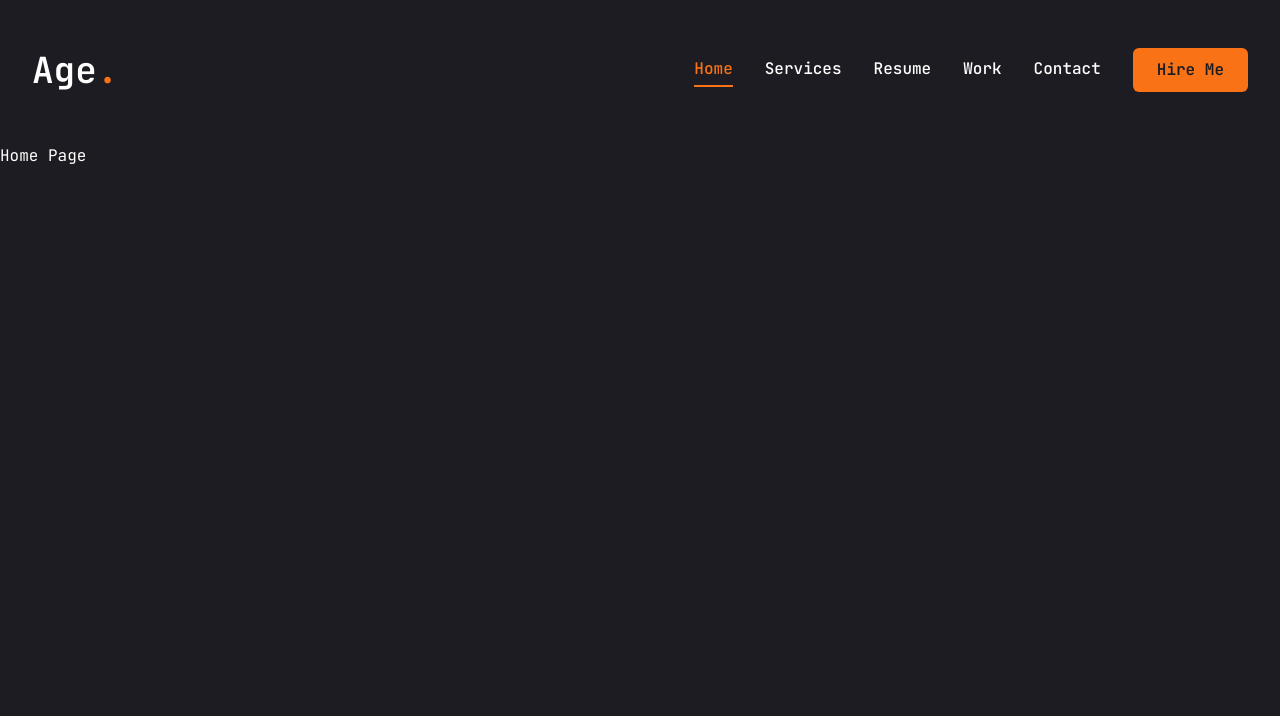
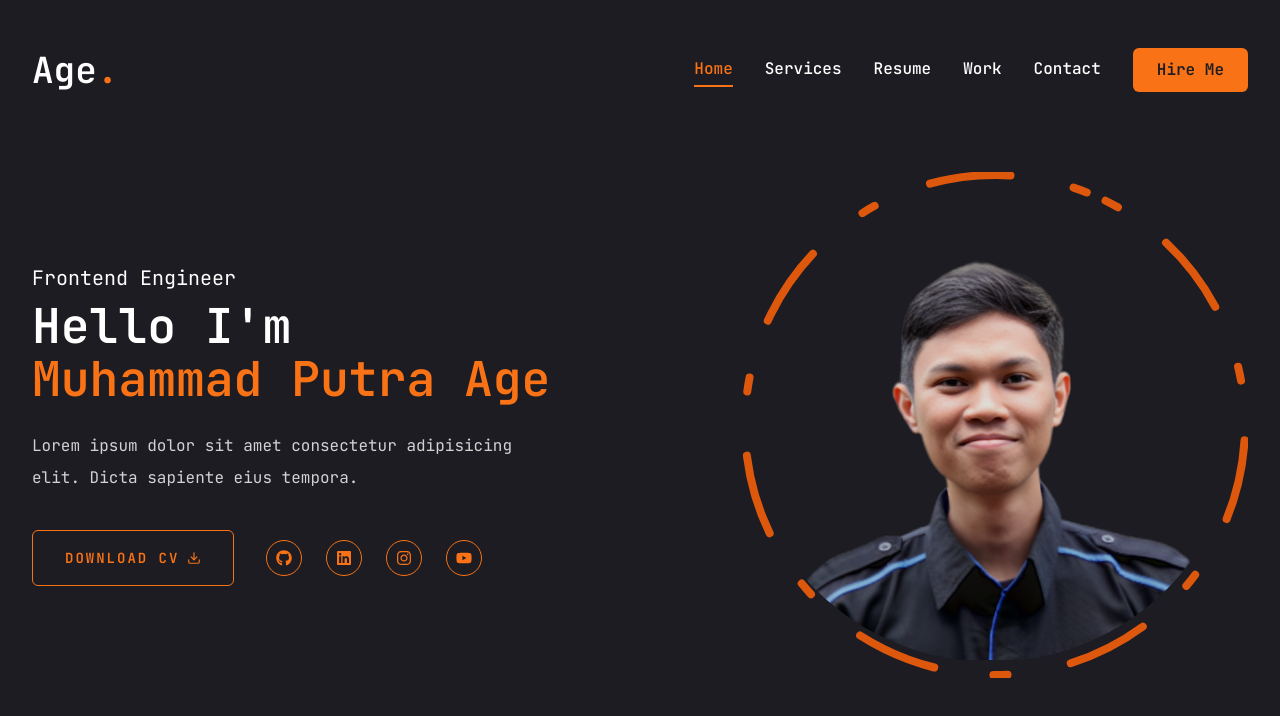
Before and after one commit to MuhammadPutraAge/muhammadputraaage.com, a Next.js app: page / in a window 1280 px wide. Shown: the top 716 px of the page. Built offline with nearby package versions, Linux system fonts and the light colour scheme.

Commit message:
implement home page

```diff
--- a/app/globals.css
+++ b/app/globals.css
@@ -24,4 +24,8 @@
   .wrapper {
     @apply mx-auto max-w-7xl px-8;
   }
+
+  .hero-title {
+    @apply text-3xl xl:text-5xl leading-[1.1] font-semibold;
+  }
 }
--- a/app/page.tsx
+++ b/app/page.tsx
@@ -1,3 +1,48 @@
-export default function Home() {
-  return <main>Home Page</main>;
-}
+import Photo from "@/components/Photo";
+import Socials from "@/components/Socials";
+import { Button } from "@/components/ui/button";
+import { FiDownload } from "react-icons/fi";
+
+const Home = () => {
+  return (
+    <section className="h-full wrapper">
+      <div className="flex flex-col xl:flex-row justify-between items-center xl:pt-8 xl:pb-24">
+        <div className="text-center xl:text-left flex flex-col items-center xl:items-start order-2 xl:order-none">
+          <p className="text-xl mb-2">Frontend Engineer</p>
+          <h1 className="hero-title mb-6">
+            Hello I&apos;m <br />{" "}
+            <span className="text-accent">Muhammad Putra Age</span>
+          </h1>
+          <p className="max-w-[500px] mb-9 text-white/80">
+            Lorem ipsum dolor sit amet consectetur adipisicing elit. Dicta
+            sapiente eius tempora.
+          </p>
+
+          <div className="flex flex-col xl:flex-row gap-8 items-center">
+            <Button
+              variant="outline"
+              size="lg"
+              className="uppercase flex items-center gap-2"
+            >
+              <span>Download CV</span>
+              <FiDownload />
+            </Button>
+
+            <div className="mb-8 xl:mb-0">
+              <Socials
+                containerClassName="flex items-center gap-6"
+                iconClassName="size-9 border border-accent rounded-full flex justify-center items-center text-accent text-base hover:bg-accent hover:text-primary transition-all duration-500"
+              />
+            </div>
+          </div>
+        </div>
+
+        <div className="order-1 xl:order-none mb-8 xl:mb-0">
+          <Photo />
+        </div>
+      </div>
+    </section>
+  );
+};
+
+export default Home;
--- a/components/Header.tsx
+++ b/components/Header.tsx
@@ -8,9 +8,9 @@ const Header = () => {
   return (
     <header className="wrapper py-8 xl:py-12 text-white flex items-center justify-between">
       <Link href="/">
-        <h1 className="text-4xl font-semibold">
+        <p className="text-4xl font-semibold">
           Age<span className="text-accent">.</span>
-        </h1>
+        </p>
       </Link>
 
       <div className="hidden xl:flex items-center gap-8">
--- a/components/MobileNav.tsx
+++ b/components/MobileNav.tsx
@@ -29,9 +29,9 @@ const MobileNav = () => {
         <div className="mt-32 mb-40 text-center text-2xl">
           <SheetClose asChild>
             <Link href="/">
-              <h1 className="text-4xl font-semibold">
+              <p className="text-4xl font-semibold">
                 Age<span className="text-accent">.</span>
-              </h1>
+              </p>
             </Link>
           </SheetClose>
         </div>
--- /dev/null
+++ b/components/Photo.tsx
@@ -0,0 +1,65 @@
+"use client";
+
+import { motion } from "motion/react";
+import Image from "next/image";
+
+const Photo = () => {
+  return (
+    <div className="h-full w-full relative mix-blend-difference">
+      <motion.div
+        initial={{ opacity: 0 }}
+        animate={{
+          opacity: 1,
+          transition: { delay: 2, duration: 0.4, ease: "easeIn" },
+        }}
+      >
+        <motion.div
+          initial={{ opacity: 0 }}
+          animate={{
+            opacity: 1,
+            transition: { delay: 2.4, duration: 0.4, ease: "easeInOut" },
+          }}
+          className="size-[298px] xl:size-[498px] absolute bottom-2 xl:bottom-4"
+        >
+          <Image
+            src="/assets/profile.svg"
+            alt="Muhammad Putra Age"
+            priority
+            quality={100}
+            fill
+            className="object-contain"
+          />
+        </motion.div>
+
+        <motion.svg
+          className="size-[300px] xl:size-[506px]"
+          fill="transparent"
+          viewBox="0 0 506 506"
+          xmlns="http://www.w3.org/2000/svg"
+        >
+          <motion.circle
+            cx="253"
+            cy="253"
+            r="250"
+            stroke="#f97316"
+            strokeWidth="8"
+            strokeLinecap="round"
+            strokeLinejoin="round"
+            initial={{ strokeDasharray: "24 10 0 0" }}
+            animate={{
+              strokeDasharray: ["15 120 25 25", "16 25 92 72", "4 250 22 22"],
+              rotate: [120, 360],
+            }}
+            transition={{
+              duration: 10,
+              repeat: Infinity,
+              repeatType: "reverse",
+            }}
+          />
+        </motion.svg>
+      </motion.div>
+    </div>
+  );
+};
+
+export default Photo;
--- /dev/null
+++ b/components/Socials.tsx
@@ -0,0 +1,35 @@
+import Link from "next/link";
+import { HTMLAttributes } from "react";
+import { FaGithub, FaLinkedin, FaInstagram, FaYoutube } from "react-icons/fa";
+
+const socials = [
+  { icon: <FaGithub />, path: "https://github.com/muhammadputraage" },
+  { icon: <FaLinkedin />, path: "https://linkedin.com/in/muhammadputraage" },
+  { icon: <FaInstagram />, path: "https://instagram.com/mputraage" },
+  { icon: <FaYoutube />, path: "https://www.youtube.com/@putramonk1495" },
+];
+
+interface Props {
+  containerClassName?: HTMLAttributes<HTMLDivElement>["className"];
+  iconClassName?: string;
+}
+
+const Socials = ({ containerClassName, iconClassName }: Props) => {
+  return (
+    <div className={containerClassName}>
+      {socials.map((social) => (
+        <Link
+          key={social.path}
+          href={social.path}
+          className={iconClassName}
+          target="_blank"
+          rel="noreferrer noopener"
+        >
+          {social.icon}
+        </Link>
+      ))}
+    </div>
+  );
+};
+
+export default Socials;
```
Also changed, not shown: public/assets/profile.svg (added).
